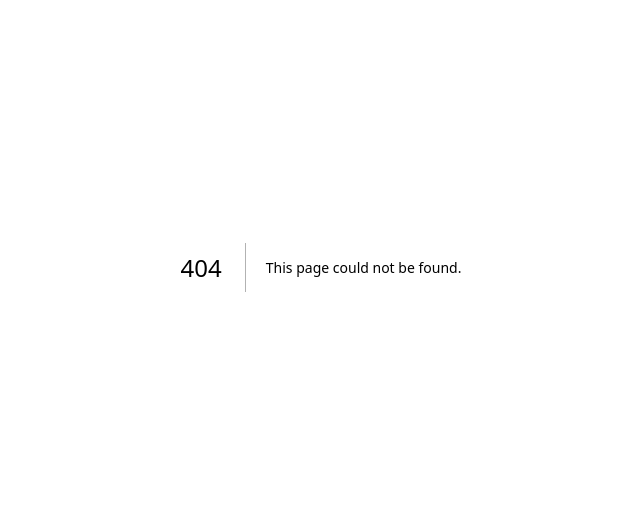
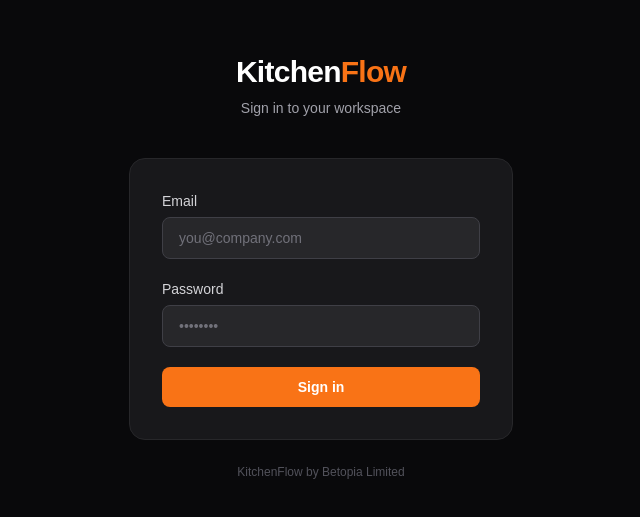
Before and after one commit to Rahman-Alif/KitchenFlow, a Next.js app in the folder frontend/: page /login in a window 1280 px wide. Before the commit this address had no page. Shown: the part 133-650 px from the top of the page, without its empty margins (319-959 px from the left). Built offline with nearby package versions, Linux system fonts and the light colour scheme; no server answers.

Commit message:
login check up

```diff
--- /dev/null
+++ b/frontend/src/app/login/page.tsx
@@ -0,0 +1,124 @@
+'use client';
+
+import { useState } from 'react';
+import { useRouter } from 'next/navigation';
+import api from '@/lib/api';
+import { setAuth, setAuthCookies } from '@/lib/auth';
+
+export default function LoginPage() {
+  const router = useRouter();
+  const [email, setEmail] = useState('');
+  const [password, setPassword] = useState('');
+  const [error, setError] = useState('');
+  const [loading, setLoading] = useState(false);
+
+  async function handleSubmit(e: React.FormEvent) {
+    e.preventDefault();
+    setError('');
+    setLoading(true);
+
+    try {
+      const res = await api.post('/auth/login', { email, password });
+      console.log('Full response:', res.data);
+      const { token, user } = res.data.data;
+      console.log('Token:', token);
+      console.log('User:', user);
+
+      setAuth(token, user);
+      setAuthCookies(token, user.role);
+
+      console.log('Redirecting to role:', user.role);
+
+      switch (user.role) {
+        case 'kitchen_staff':
+          router.push('/kitchen/orders');
+          break;
+        case 'user':
+          router.push('/user/menu');
+          break;
+        case 'admin':
+          router.push('/admin/dashboard');
+          break;
+        default:
+          router.push('/login');
+      }
+    } catch (err: any) {
+      console.log('Error:', err);
+      const message =
+        err.response?.data?.errors?.email?.[0] ||
+        err.response?.data?.message ||
+        'Login failed. Please try again.';
+      setError(message);
+    } finally {
+      setLoading(false);
+    }
+  }
+
+  return (
+    <div className="min-h-screen bg-zinc-950 flex items-center justify-center px-4">
+      <div className="w-full max-w-sm">
+
+        <div className="mb-10 text-center">
+          <h1 className="text-3xl font-bold text-white tracking-tight">
+            Kitchen<span className="text-orange-500">Flow</span>
+          </h1>
+          <p className="mt-2 text-zinc-400 text-sm">
+            Sign in to your workspace
+          </p>
+        </div>
+
+        <div className="bg-zinc-900 border border-zinc-800 rounded-2xl p-8">
+          <form onSubmit={handleSubmit} className="space-y-5">
+
+            {error && (
+              <div className="bg-red-500/10 border border-red-500/20 text-red-400 text-sm rounded-lg px-4 py-3">
+                {error}
+              </div>
+            )}
+
+            <div>
+              <label className="block text-sm font-medium text-zinc-300 mb-1.5">
+                Email
+              </label>
+              <input
+                type="email"
+                value={email}
+                onChange={(e) => setEmail(e.target.value)}
+                required
+                placeholder="you@company.com"
+                className="w-full bg-zinc-800 border border-zinc-700 text-white placeholder-zinc-500 rounded-lg px-4 py-2.5 text-sm focus:outline-none focus:border-orange-500 focus:ring-1 focus:ring-orange-500 transition"
+              />
+            </div>
+
+            <div>
+              <label className="block text-sm font-medium text-zinc-300 mb-1.5">
+                Password
+              </label>
+              <input
+                type="password"
+                value={password}
+                onChange={(e) => setPassword(e.target.value)}
+                required
+                placeholder="••••••••"
+                className="w-full bg-zinc-800 border border-zinc-700 text-white placeholder-zinc-500 rounded-lg px-4 py-2.5 text-sm focus:outline-none focus:border-orange-500 focus:ring-1 focus:ring-orange-500 transition"
+              />
+            </div>
+
+            <button
+              type="submit"
+              disabled={loading}
+              className="w-full bg-orange-500 hover:bg-orange-600 disabled:bg-orange-500/50 text-white font-semibold rounded-lg px-4 py-2.5 text-sm transition"
+            >
+              {loading ? 'Signing in...' : 'Sign in'}
+            </button>
+
+          </form>
+        </div>
+
+        <p className="mt-6 text-center text-zinc-600 text-xs">
+          KitchenFlow by Betopia Limited
+        </p>
+      </div>
+    </div>
+  );
+}
--- /dev/null
+++ b/frontend/src/lib/api.ts
@@ -0,0 +1,37 @@
+import axios from 'axios';
+
+const api = axios.create({
+  baseURL: process.env.NEXT_PUBLIC_API_URL,
+  headers: {
+    'Content-Type': 'application/json',
+    'Accept': 'application/json',
+  },
+});
+
+api.interceptors.request.use((config) => {
+  if (typeof window !== 'undefined') {
+    const token = localStorage.getItem('token');
+    if (token) {
+      config.headers.Authorization = `Bearer ${token}`;
+    }
+  }
+  return config;
+});
+
+api.interceptors.response.use(
+  (response) => response,
+  async (error) => {
+    if (error.response?.status === 401) {
+      if (typeof window !== 'undefined') {
+        localStorage.removeItem('token');
+        localStorage.removeItem('user');
+        document.cookie = 'token=; path=/; max-age=0';
+        document.cookie = 'role=; path=/; max-age=0';
+        window.location.href = '/login';
+      }
+    }
+    return Promise.reject(error);
+  }
+);
+
+export default api;
--- /dev/null
+++ b/frontend/src/lib/auth.ts
@@ -0,0 +1,41 @@
+export interface AuthUser {
+  id: number;
+  name: string;
+  email: string;
+  role: 'admin' | 'kitchen_staff' | 'user';
+}
+
+export function getToken(): string | null {
+  if (typeof window === 'undefined') return null;
+  return localStorage.getItem('token');
+}
+
+export function getUser(): AuthUser | null {
+  if (typeof window === 'undefined') return null;
+  const user = localStorage.getItem('user');
+  return user ? JSON.parse(user) : null;
+}
+
+export function setAuth(token: string, user: AuthUser): void {
+  localStorage.setItem('token', token);
+  localStorage.setItem('user', JSON.stringify(user));
+}
+
+export function clearAuth(): void {
+  localStorage.removeItem('token');
+  localStorage.removeItem('user');
+}
+
+export function isAuthenticated(): boolean {
+  return !!getToken();
+}
+
+export function setAuthCookies(token: string, role: string): void {
+  document.cookie = `token=${token}; path=/; max-age=86400`;
+  document.cookie = `role=${role}; path=/; max-age=86400`;
+}
+
+export function clearAuthCookies(): void {
+  document.cookie = 'token=; path=/; max-age=0';
+  document.cookie = 'role=; path=/; max-age=0';
+}
```
Also changed, not shown: frontend/package.json (+6 -5 lines), frontend/src/middleware.ts (added, +49 -0 lines), frontend/src/types/index.ts (added, +72 -0 lines), 2 other files (tests, documents, lock files or other folders).
